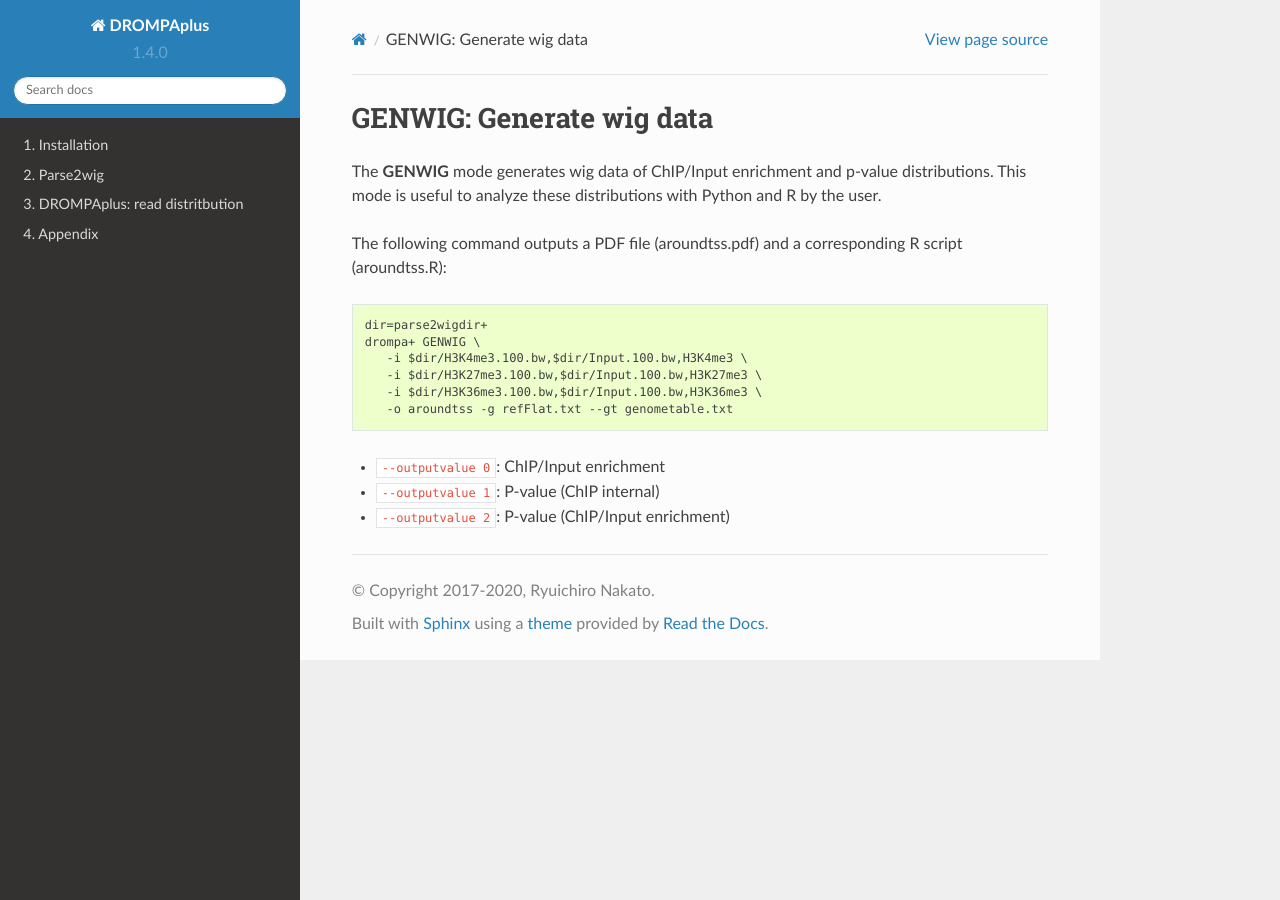
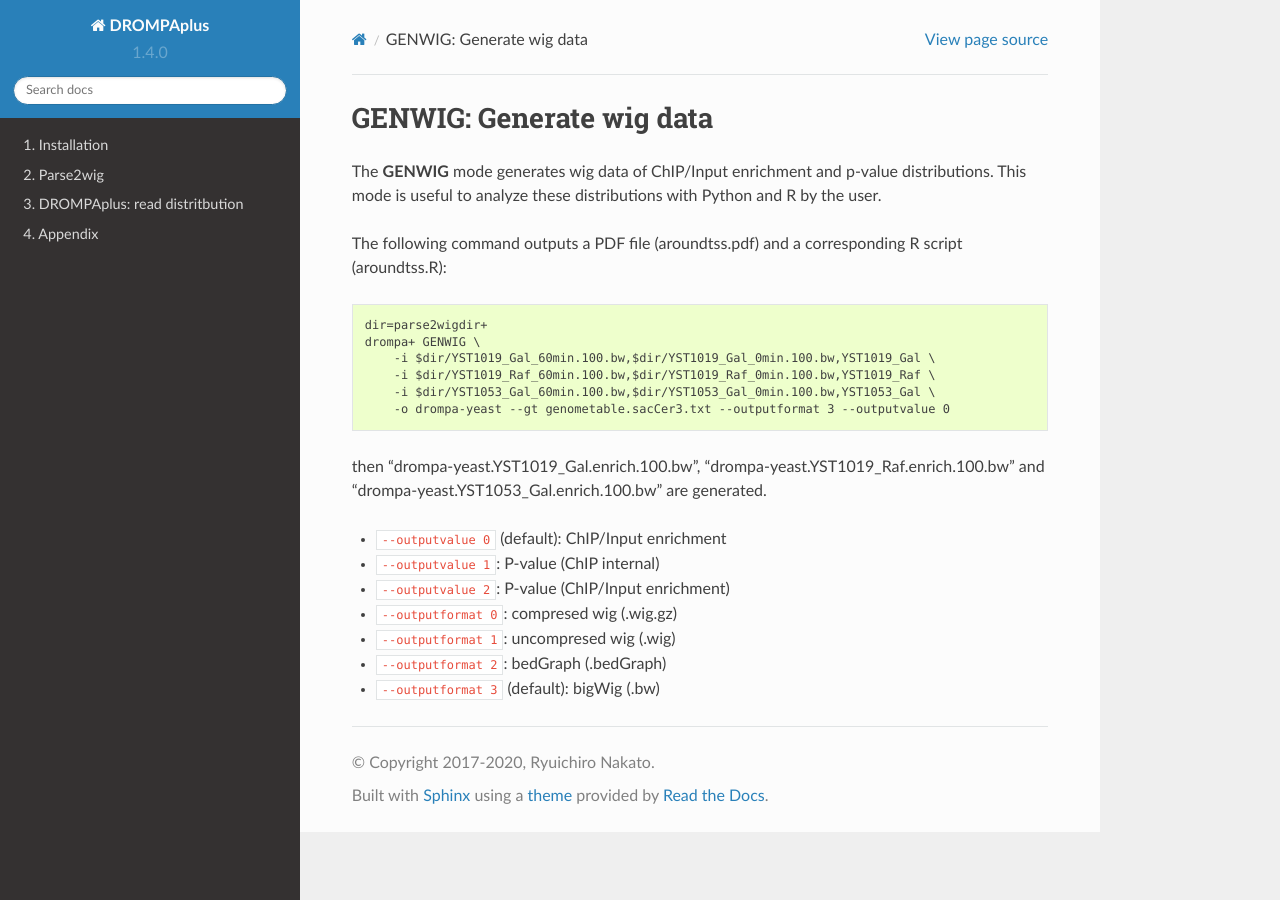
Before and after one commit to rnakato/DROMPAplus, a Sphinx documentation site: the page built from docs/content/drompa/GENWIG.rst, in a window 1280 px wide. Built offline with Sphinx 7.4.7 and the Read the Docs theme 2.0.0, drawn with Linux system fonts in a browser that asks for light colours.

Commit message:
add GENWIG command

```diff
--- a/docs/content/drompa/GENWIG.rst
+++ b/docs/content/drompa/GENWIG.rst
@@ -8,12 +8,18 @@ The following command outputs a PDF file (aroundtss.pdf) and a corresponding R s
 
     dir=parse2wigdir+
     drompa+ GENWIG \
-       -i $dir/H3K4me3.100.bw,$dir/Input.100.bw,H3K4me3 \
-       -i $dir/H3K27me3.100.bw,$dir/Input.100.bw,H3K27me3 \
-       -i $dir/H3K36me3.100.bw,$dir/Input.100.bw,H3K36me3 \
-       -o aroundtss -g refFlat.txt --gt genometable.txt
+	-i $dir/YST1019_Gal_60min.100.bw,$dir/YST1019_Gal_0min.100.bw,YST1019_Gal \
+	-i $dir/YST1019_Raf_60min.100.bw,$dir/YST1019_Raf_0min.100.bw,YST1019_Raf \
+	-i $dir/YST1053_Gal_60min.100.bw,$dir/YST1053_Gal_0min.100.bw,YST1053_Gal \
+	-o drompa-yeast --gt genometable.sacCer3.txt --outputformat 3 --outputvalue 0
 
+then "drompa-yeast.YST1019_Gal.enrich.100.bw", "drompa-yeast.YST1019_Raf.enrich.100.bw" and "drompa-yeast.YST1053_Gal.enrich.100.bw" are generated.
 
--  ``--outputvalue 0``: ChIP/Input enrichment
+-  ``--outputvalue 0`` (default): ChIP/Input enrichment
 -  ``--outputvalue 1``: P-value (ChIP internal)
 -  ``--outputvalue 2``: P-value (ChIP/Input enrichment)
+
+-  ``--outputformat 0``: compresed wig (.wig.gz)
+-  ``--outputformat 1``: uncompresed wig (.wig)
+-  ``--outputformat 2``: bedGraph (.bedGraph)
+-  ``--outputformat 3`` (default): bigWig (.bw)
```
